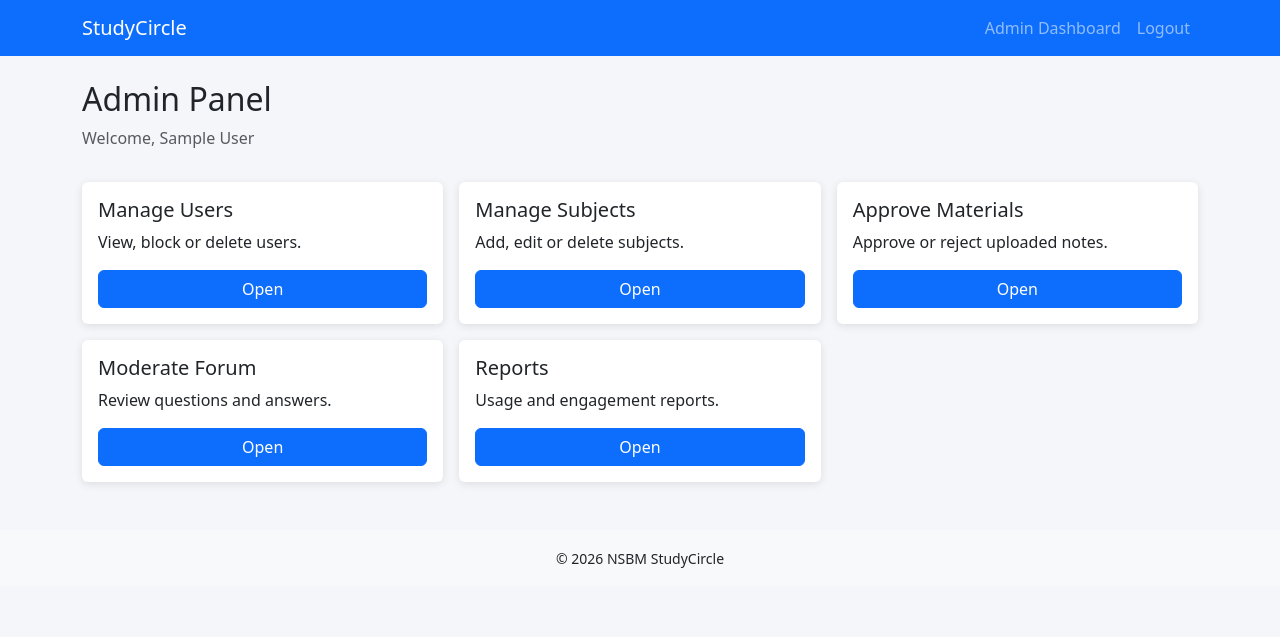
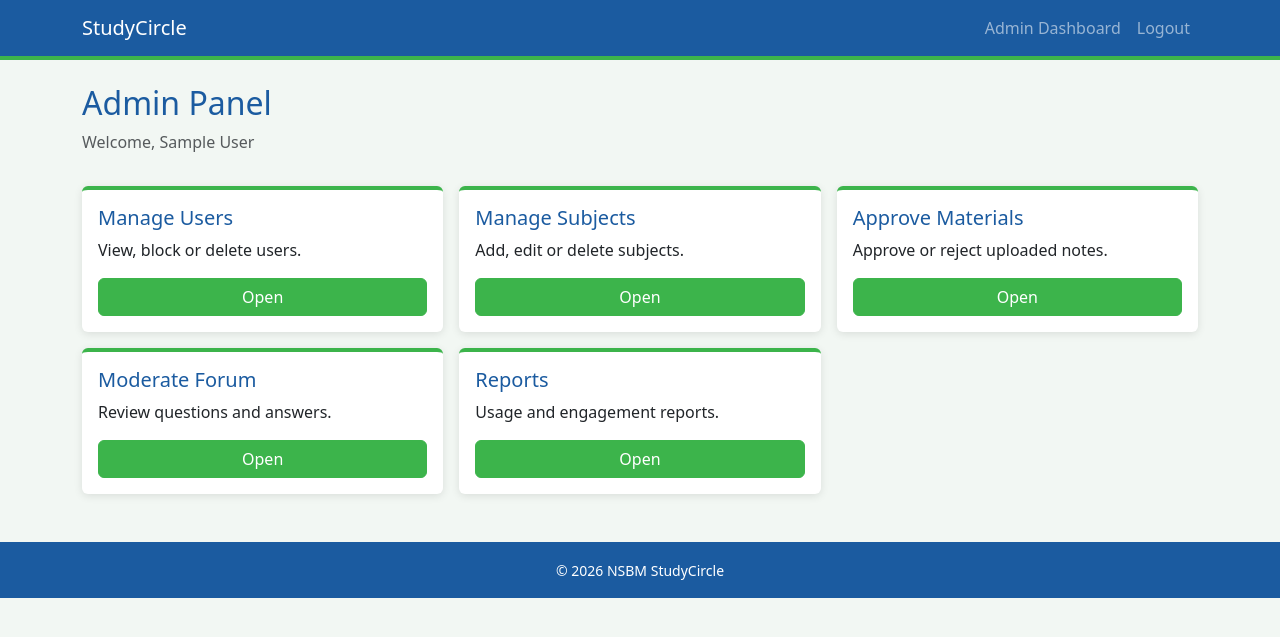
Before and after one commit to ZainabNazeem/Study_circle, a PHP site: page /admin/dashboard.php in a window 1280 px wide. Shown: the top 637 px of the page. Run offline with PHP 8.4, Linux system fonts and the light colour scheme; the visitor is signed in with stand-in values (Sample User, id 1).

Commit message:
Add NSBM blue and green theme

```diff
--- a/assets/css/style.css
+++ b/assets/css/style.css
@@ -1,13 +1,55 @@
-body {
-  background-color: #f4f6f9;
+:root {
+  --nsbm-blue: #1B5BA0;
+  --nsbm-green: #3CB44B;
+  --nsbm-lime: #8DC63F;
+  --nsbm-light: #F2F7F3;
 }
 
+body {
+  background-color: var(--nsbm-light);
+}
+
+h1, h2, h3, h4, h5 {
+  color: var(--nsbm-blue);
+}
+
+a {
+  color: var(--nsbm-blue);
+}
+
+/* Top menu bar */
+.navbar-nsbm {
+  background-color: var(--nsbm-blue);
+  border-bottom: 4px solid var(--nsbm-green);
+}
+
+/* Green buttons */
+.btn-primary {
+  --bs-btn-bg: var(--nsbm-green);
+  --bs-btn-border-color: var(--nsbm-green);
+  --bs-btn-hover-bg: #2F9A3D;
+  --bs-btn-hover-border-color: #2F9A3D;
+  --bs-btn-active-bg: #2A8A37;
+  --bs-btn-active-border-color: #2A8A37;
+}
+
+/* Cards */
 .card {
   border: none;
   box-shadow: 0 2px 8px rgba(0, 0, 0, 0.1);
+}
+
+.dashboard-card {
+  border-top: 4px solid var(--nsbm-green);
 }
 
 .dashboard-card:hover {
   transform: translateY(-4px);
   transition: 0.2s;
 }
+
+/* Footer */
+.site-footer {
+  background-color: var(--nsbm-blue);
+  color: white;
+}
--- a/includes/footer.php
+++ b/includes/footer.php
@@ -1,5 +1,5 @@
-<footer class="text-center py-3 mt-5 bg-light">
-  <small>&copy; 2026 NSBM StudyCircle</small>
+<footer class="text-center py-3 mt-5 site-footer">
+    <small>&copy; 2026 NSBM StudyCircle</small>
 </footer>
 
 <script src="https://cdn.jsdelivr.net/npm/bootstrap@5.3.3/dist/js/bootstrap.bundle.min.js"></script>
--- a/includes/header.php
+++ b/includes/header.php
@@ -14,8 +14,8 @@ if (session_status() === PHP_SESSION_NONE) {
 </head>
 <body>
 
-<nav class="navbar navbar-expand-lg navbar-dark bg-primary">
-  <div class="container">
+<nav class="navbar navbar-expand-lg navbar-dark navbar-nsbm">
+<div class="container">
     <a class="navbar-brand" href="/studycircle/index.php">StudyCircle</a>
     <button class="navbar-toggler" type="button" data-bs-toggle="collapse" data-bs-target="#menu">
       <span class="navbar-toggler-icon"></span>
```
